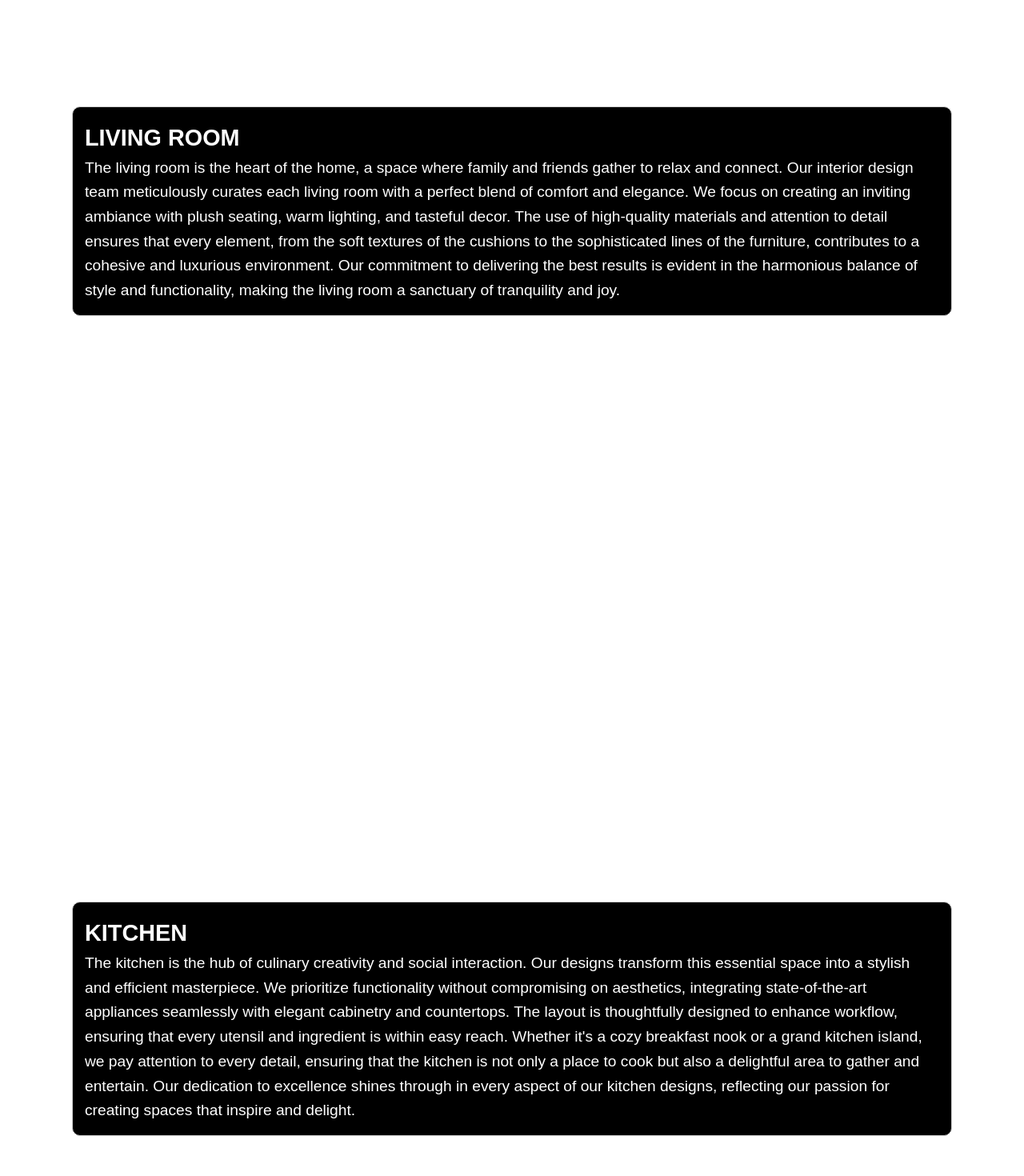
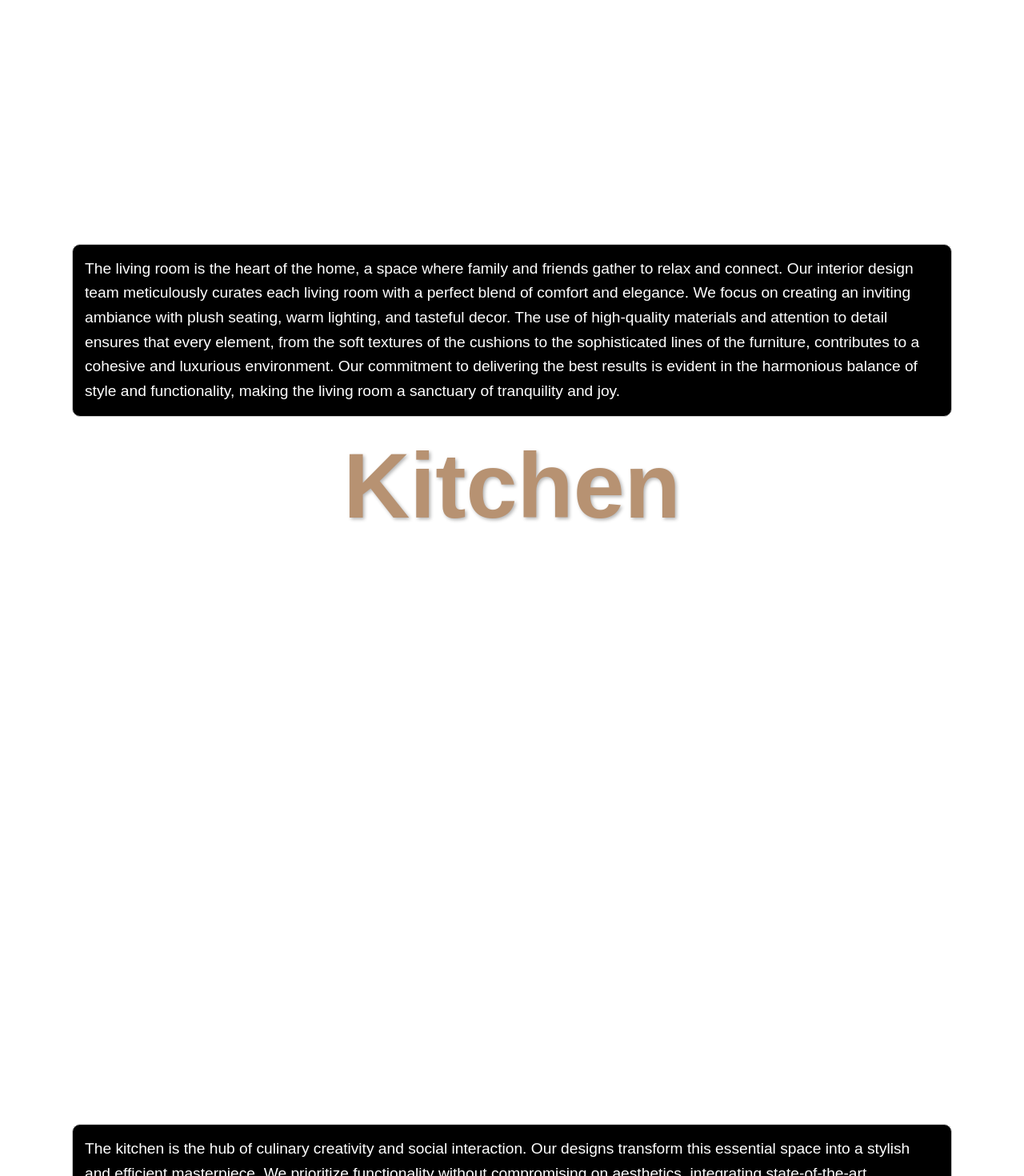
Before and after one commit to lowellteddy/Jocala-x-React, a React (Create React App) app in the folder jocala/: page /services in a window 1280 px wide. Shown: the part 3700-5170 px from the top of the page at 80% size. Built offline with nearby package versions, Linux system fonts and the light colour scheme.

Commit message:
new pathing

```diff
--- a/jocala/src/components/Services.css
+++ b/jocala/src/components/Services.css
@@ -138,3 +138,17 @@
   user-select: none;
   pointer-events: none;
 }
+.subtitle {
+  font-size: 115px;
+  color: #b79272;
+  text-align: center;
+  font-weight: bold;
+  text-shadow: 2px 2px 4px rgba(0, 0, 0, 0.3);
+  margin: 20px 0;
+  transition: transform 0.3s ease;
+}
+
+.subtitle:hover {
+  transform: scale(1.05);
+  color: #b79272;
+}
--- a/jocala/src/components/Services.js
+++ b/jocala/src/components/Services.js
@@ -21,12 +21,10 @@ const Services = () => {
       scrollTrigger: {
         trigger: '.services-section',
         start: 'top center',
-        end: 'center',
         once: true,
         markers: false
       }
     });
-
 
     const imageClasses = [
       '.img-livingroom-1', '.img-livingroom-2', '.img-livingroom-3', '.img-livingroom-4',
@@ -58,13 +56,12 @@ const Services = () => {
     });
   }, []);
 
-
   return (
     <section className="services-section white-bg position-relative overflow-hidden">
       <h2 className="title text-center">Services</h2>
       <div className="container">
         {/* Living Room Section */}
-        <h2 className="title text-center">Services</h2>
+        <h3 className="subtitle text-center">Living Room</h3>
         <div className="grid-container">
           <div className="grid-item img-livingroom-1">
             <div className="service-box">
@@ -104,15 +101,11 @@ const Services = () => {
           </div>
         </div>
         <p className="description">
-          <h1>LIVING ROOM</h1>
-        The living room is the heart of the home, a space where family and friends gather to relax and connect.
-        Our interior design team meticulously curates each living room with a perfect blend of comfort and elegance.
-        We focus on creating an inviting ambiance with plush seating, warm lighting, and tasteful decor.
-        The use of high-quality materials and attention to detail ensures that every element, from the soft textures of the cushions to the sophisticated lines of the furniture, contributes to a cohesive and luxurious environment.
-        Our commitment to delivering the best results is evident in the harmonious balance of style and functionality, making the living room a sanctuary of tranquility and joy.
+          The living room is the heart of the home, a space where family and friends gather to relax and connect. Our interior design team meticulously curates each living room with a perfect blend of comfort and elegance. We focus on creating an inviting ambiance with plush seating, warm lighting, and tasteful decor. The use of high-quality materials and attention to detail ensures that every element, from the soft textures of the cushions to the sophisticated lines of the furniture, contributes to a cohesive and luxurious environment. Our commitment to delivering the best results is evident in the harmonious balance of style and functionality, making the living room a sanctuary of tranquility and joy.
         </p>
 
         {/* Kitchen Section */}
+        <h3 className="subtitle text-center">Kitchen</h3>
         <div className="grid-container">
           <div className="grid-item img-kitchen-1">
             <div className="service-box">
@@ -152,18 +145,11 @@ const Services = () => {
           </div>
         </div>
         <p className="description">
-          <h1>KITCHEN</h1>
-
-        The kitchen is the hub of culinary creativity and social interaction.
-        Our designs transform this essential space into a stylish and efficient masterpiece.
-        We prioritize functionality without compromising on aesthetics, integrating state-of-the-art appliances seamlessly with elegant cabinetry and countertops.
-        The layout is thoughtfully designed to enhance workflow, ensuring that every utensil and ingredient is within easy reach.
-        Whether it's a cozy breakfast nook or a grand kitchen island, we pay attention to every detail, ensuring that the kitchen is not only a place to cook but also a delightful area to gather and entertain.
-        Our dedication to excellence shines through in every aspect of our kitchen designs, reflecting our passion for creating spaces that inspire and delight.
-
+          The kitchen is the hub of culinary creativity and social interaction. Our designs transform this essential space into a stylish and efficient masterpiece. We prioritize functionality without compromising on aesthetics, integrating state-of-the-art appliances seamlessly with elegant cabinetry and countertops. The layout is thoughtfully designed to enhance workflow, ensuring that every utensil and ingredient is within easy reach. Whether it's a cozy breakfast nook or a grand kitchen island, we pay attention to every detail, ensuring that the kitchen is not only a place to cook but also a delightful area to gather and entertain. Our dedication to excellence shines through in every aspect of our kitchen designs, reflecting our passion for creating spaces that inspire and delight.
         </p>
 
         {/* Bedroom Section */}
+        <h3 className="subtitle text-center">Bedroom</h3>
         <div className="grid-container">
           <div className="grid-item img-bedroom-1">
             <div className="service-box">
@@ -203,22 +189,16 @@ const Services = () => {
           </div>
         </div>
         <p className="description">
-          <h1>BEDROOM</h1>
-
-        The bedroom is a personal retreat, a space for rest and rejuvenation.
-        Our design approach focuses on creating a serene and comfortable environment that promotes relaxation and peace.
-        We carefully select soothing color palettes, luxurious fabrics, and bespoke furnishings to craft a bedroom that feels both intimate and opulent.
-        The placement of lighting, the softness of the bedding, and the thoughtful incorporation of storage solutions all contribute to a harmonious and clutter-free space.
-        Our unwavering commitment to quality and attention to detail ensures that the bedroom is a perfect blend of comfort and sophistication, providing a sanctuary where you can unwind and recharge.
-
+          The bedroom is a personal retreat, a space for rest and rejuvenation. Our design approach focuses on creating a serene and comfortable environment that promotes relaxation and peace. We carefully select soothing color palettes, luxurious fabrics, and bespoke furnishings to craft a bedroom that feels both intimate and opulent. The placement of lighting, the softness of the bedding, and the thoughtful incorporation of storage solutions all contribute to a harmonious and clutter-free space. Our unwavering commitment to quality and attention to detail ensures that the bedroom is a perfect blend of comfort and sophistication, providing a sanctuary where you can unwind and recharge.
         </p>
 
         {/* Office Section */}
+        <h3 className="subtitle text-center">Office</h3>
         <div className="grid-container">
           <div className="grid-item img-office-1">
             <div className="service-box">
               <img
-                src="../Assets/Images/office.jpg" // Replace with your image
+                src="../Assets/Images/office.jpg"
                 className="img-fluid"
                 alt="Office"
               />
@@ -227,7 +207,7 @@ const Services = () => {
           <div className="grid-item img-office-2">
             <div className="service-box">
               <img
-                src="../Assets/Images/office2.jpg" // Replace with your image
+                src="../Assets/Images/office2.jpg"
                 className="img-fluid"
                 alt="Office"
               />
@@ -236,7 +216,7 @@ const Services = () => {
           <div className="grid-item img-office-3">
             <div className="service-box">
               <img
-                src="../Assets/Images/office3.jpg" // Replace with your image
+                src="../Assets/Images/office3.jpg"
                 className="img-fluid"
                 alt="Office"
               />
@@ -245,7 +225,7 @@ const Services = () => {
           <div className="grid-item img-office-4">
             <div className="service-box">
               <img
-                src="../Assets/Images/office4.jpg" // Replace with your image
+                src="../Assets/Images/office4.jpg"
                 className="img-fluid"
                 alt="Office"
               />
@@ -253,18 +233,11 @@ const Services = () => {
           </div>
         </div>
         <p className="description">
-          <h1>OFFICE</h1>
-
-        The office is a space where productivity and creativity thrive.
-        Our interior design team creates offices that are both functional and inspiring.
-        We emphasize ergonomic furniture, ample natural light, and a layout that enhances focus and efficiency.
-        The use of sleek, modern materials and innovative design elements creates a professional yet inviting atmosphere.
-        Whether it's a home office or a corporate workspace, we tailor our designs to meet the specific needs of our clients, ensuring that the space supports their work style and goals.
-        Our dedication to excellence and our passion for design are evident in every detail, making the office a place where great ideas come to life.
-
-
-
+          The office is a space for productivity and creativity. Our designs focus on creating a functional yet inspiring environment where work can flourish. We blend ergonomics with aesthetics, selecting furniture and layouts that promote efficiency and comfort. The use of natural light, combined with thoughtful decor elements, creates a motivating atmosphere that enhances focus and creativity. Each office design is tailored to the client's needs, ensuring that the workspace reflects their personality and encourages productivity. Our commitment to crafting innovative office solutions ensures that every detail is designed to support your work and enhance your experience.
         </p>
+      </div>
+      <div className="text-center mt-4">
+        <button className="common-btn">Go Back</button>
       </div>
     </section>
   );
```
